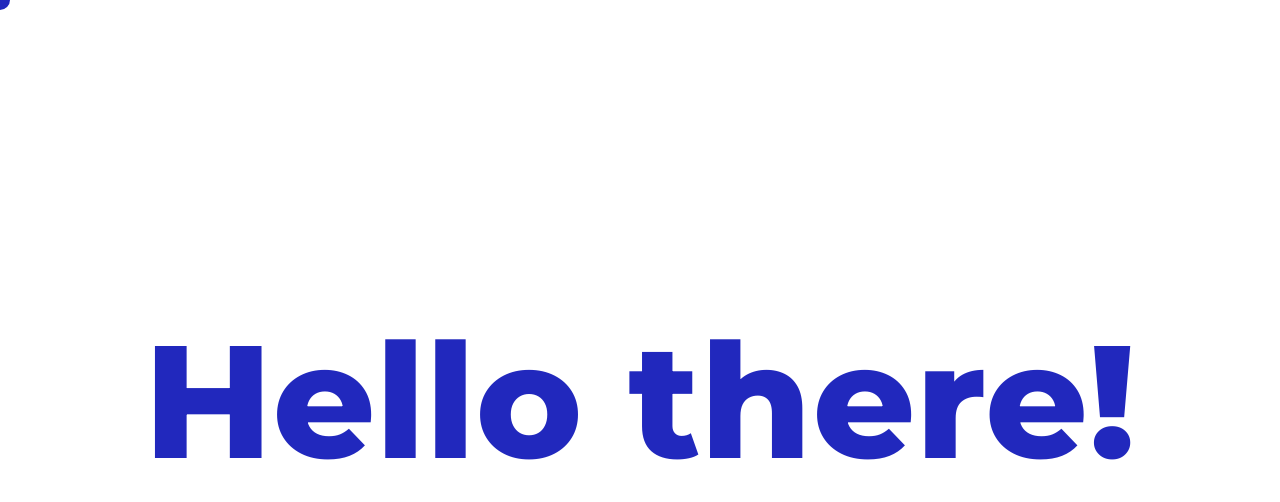
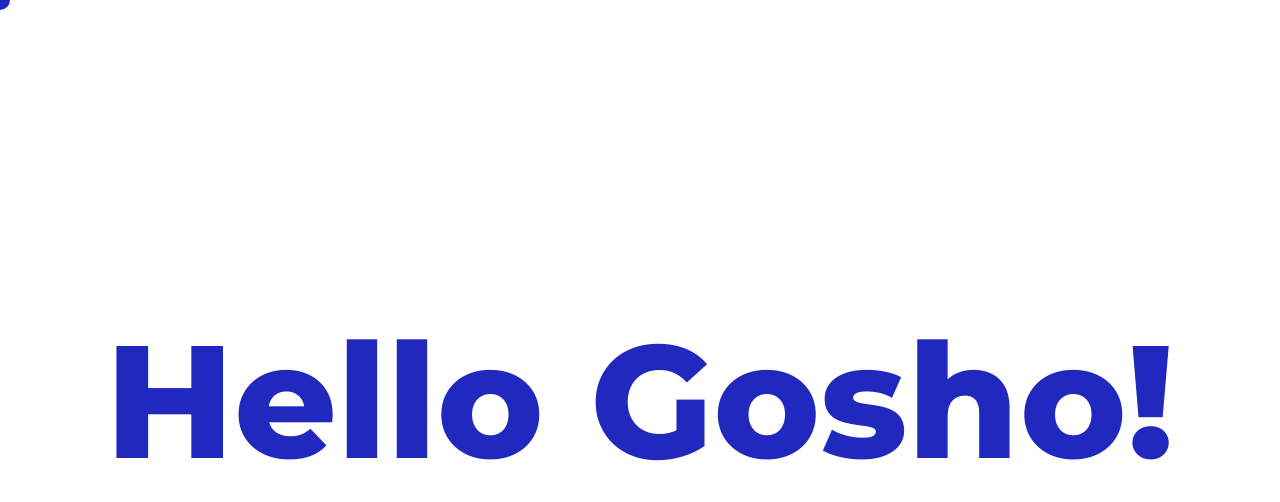
Before and after one commit to OscarStrada/gsap, a plain HTML site: page index.html in a window 1280 px wide. Drawn offline with nearby package versions, Linux system fonts and the light colour scheme.

Commit message:
h1 changed

```diff
--- a/index.html
+++ b/index.html
@@ -24,7 +24,7 @@
     </div>
 
     <div class="content">
-      <h1>Hello there!</h1>
+      <h1>Hello Gosho!</h1>
     </div>
 
     <script src="https://cdnjs.cloudflare.com/ajax/libs/gsap/3.10.4/gsap.min.js"></script>
```
